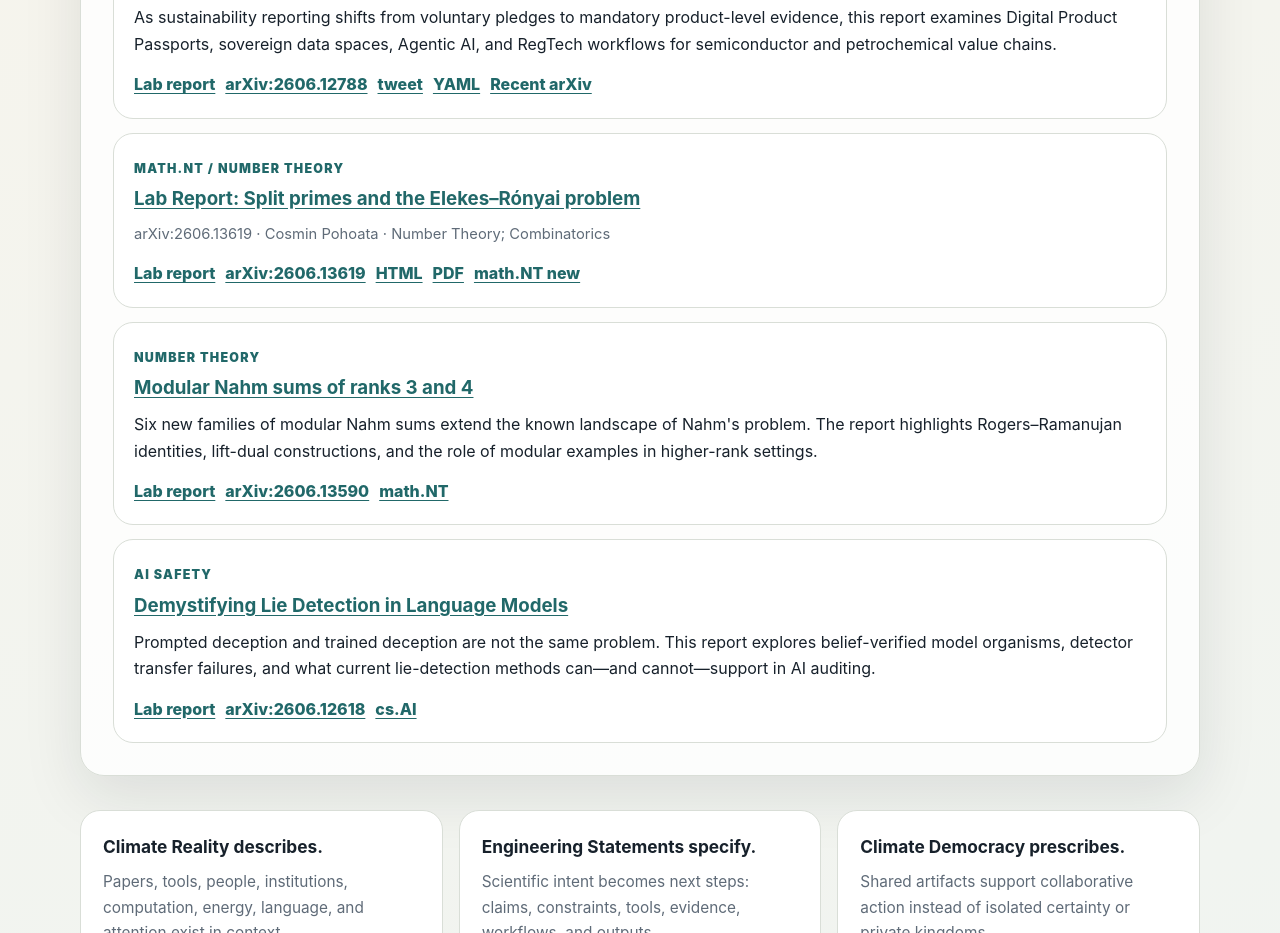
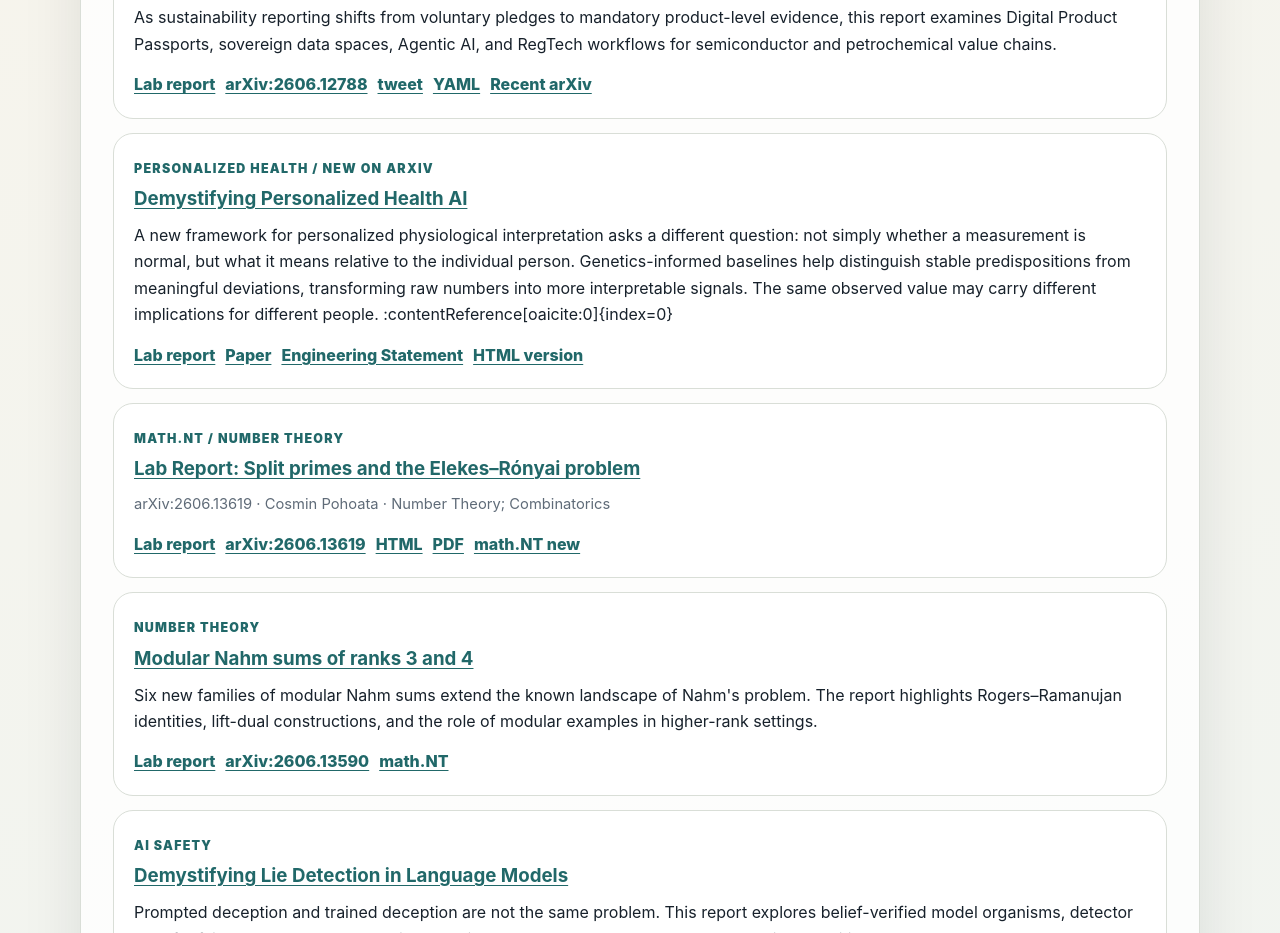
Before and after one commit to thinkthoughts/climate-reality-app, a plain HTML site: page site/index.html in a window 1280 px wide. Shown: the part 1960-2893 px from the top of the page. Drawn offline with Linux system fonts and the light colour scheme.

Commit message:
Update index.html

```diff
--- a/site/index.html
+++ b/site/index.html
@@ -245,6 +245,40 @@
     <a href="https://arxiv.org/list/cs.CY/recent">Recent arXiv</a>
   </div>
 </article>
+      <article>
+  <span class="tag">Personalized Health / New on arXiv</span>
+
+  <h3>
+    <a href="https://labreports.app/2606-13566">
+      Demystifying Personalized Health AI
+    </a>
+  </h3>
+
+  <p>
+    A new framework for personalized physiological interpretation asks a
+    different question: not simply whether a measurement is normal, but what
+    it means relative to the individual person. Genetics-informed baselines
+    help distinguish stable predispositions from meaningful deviations,
+    transforming raw numbers into more interpretable signals. The same
+    observed value may carry different implications for different people. :contentReference[oaicite:0]{index=0}
+  </p>
+
+  <div class="links">
+    <a href="https://labreports.app/2606-13566">Lab report</a>
+
+    <a href="https://arxiv.org/abs/2606.13556">
+      Paper
+    </a>
+
+    <a href="https://github.com/thinkthoughts/engineering-statements/blob/main/statements/2606-13556.yaml">
+      Engineering Statement
+    </a>
+
+    <a href="https://arxiv.org/html/2606.13556v1">
+      HTML version
+    </a>
+  </div>
+</article>
 <article>
   <span class="tag">math.NT / Number Theory</span>
 
```
